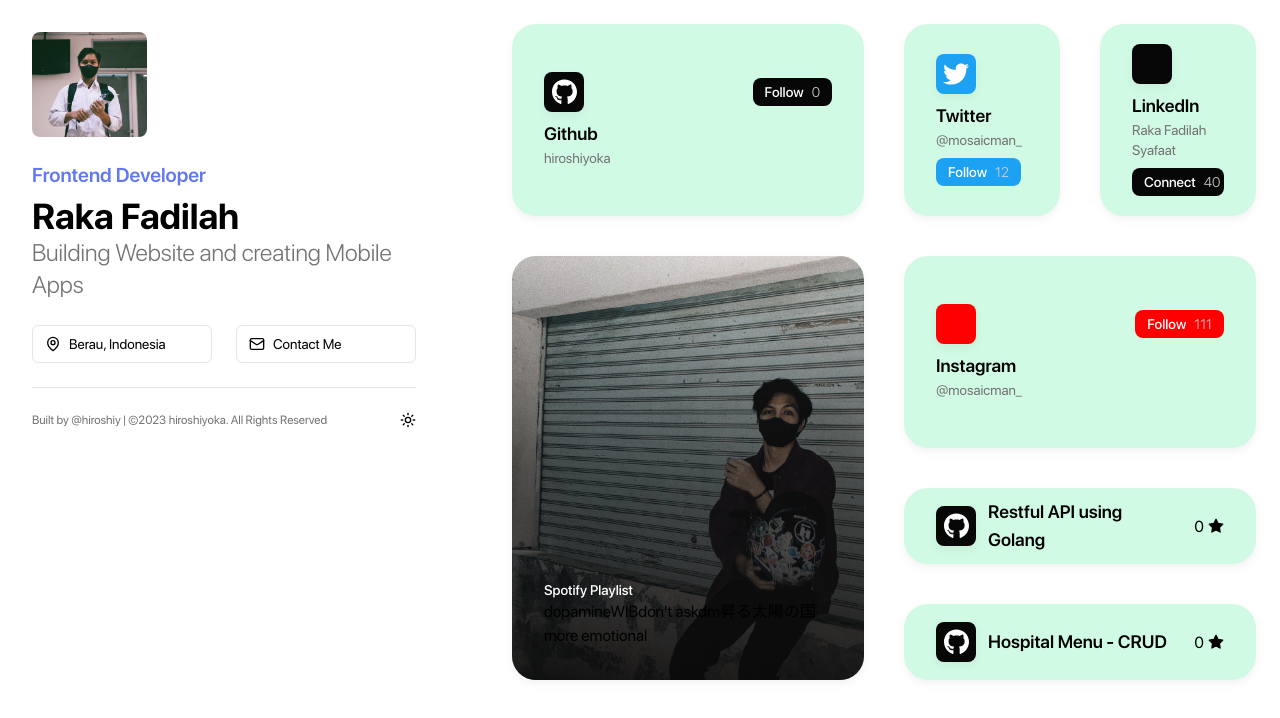
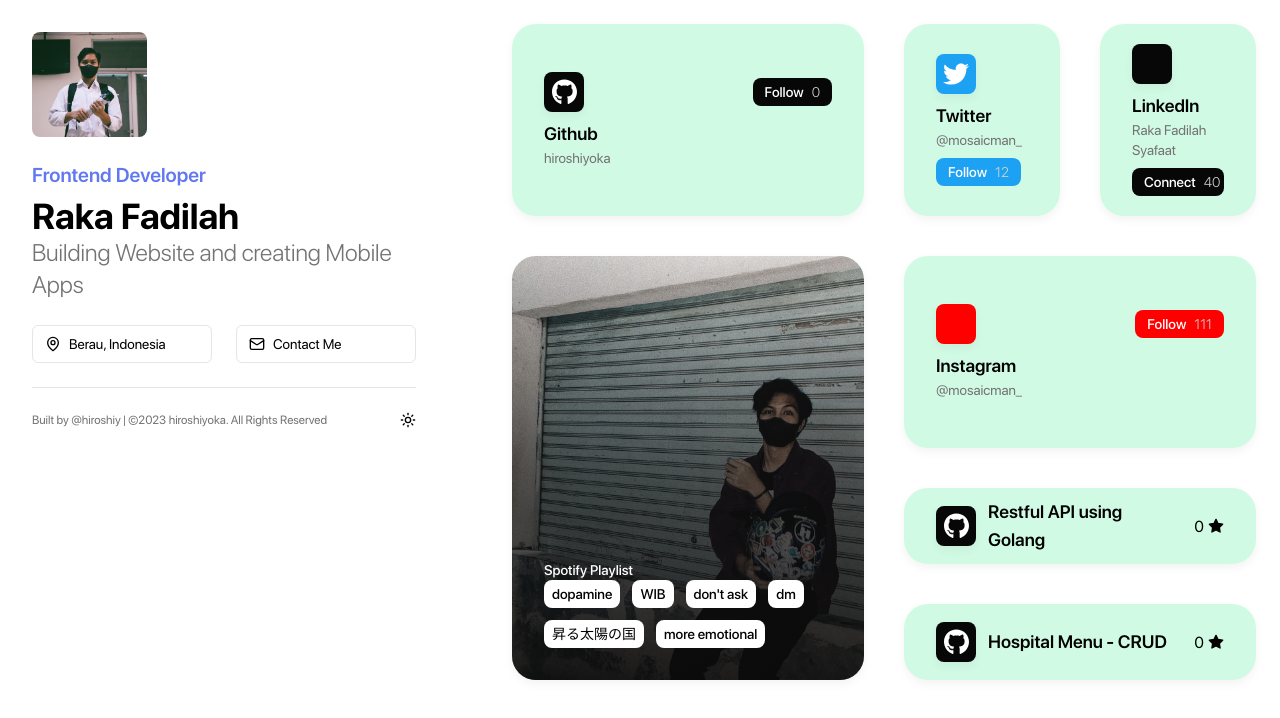
Before and after one commit to hiroshiyoka/hiroshiy.bento, a Next.js app: page / in a window 1280 px wide. Shown: the top 718 px of the page. Built offline with nearby package versions, Linux system fonts and the light colour scheme.

Commit message:
feat: add styling on playlist

```diff
--- a/components/grid-items/spotify.playlist.tsx
+++ b/components/grid-items/spotify.playlist.tsx
@@ -15,10 +15,14 @@ const SpotifyPlaylist = ({ item }: { item: GridItemInterface }) => {
       />
       <div className="relative z-20 p-8">
         <div className="text-sm font-medium text-white">{item.title}</div>
-        <div>
+        <div className="flex flex-wrap items-center gap-3">
           {item.playlist?.map((playlist) => {
             return (
-              <Link key={playlist.link} href={playlist.link}>
+              <Link
+                className="px-2 py-1 font-medium bg-white rounded-lg dark:bg-neutral-900 text-sm"
+                key={playlist.link}
+                href={playlist.link}
+              >
                 {playlist.title}
               </Link>
             );
```
